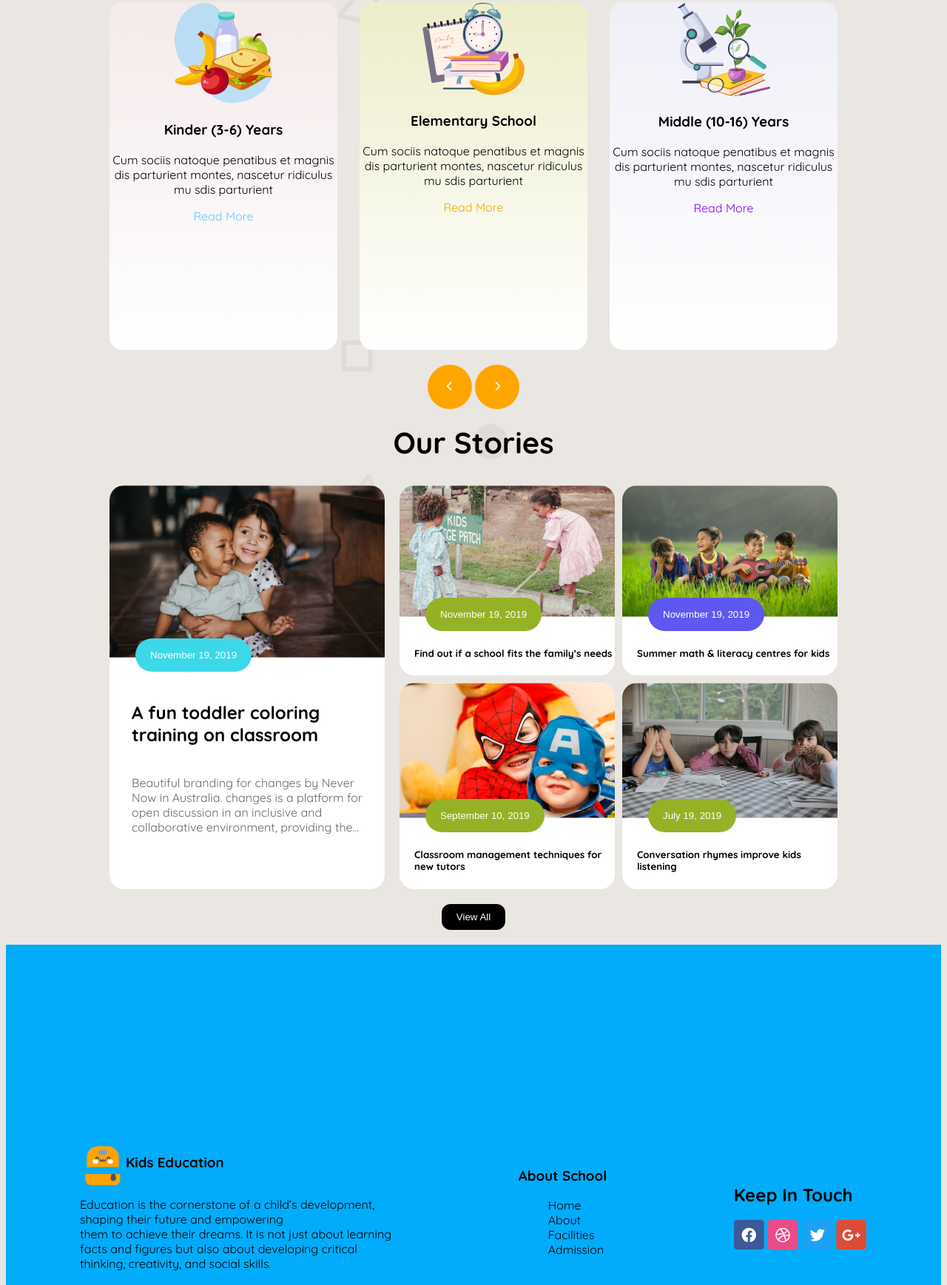
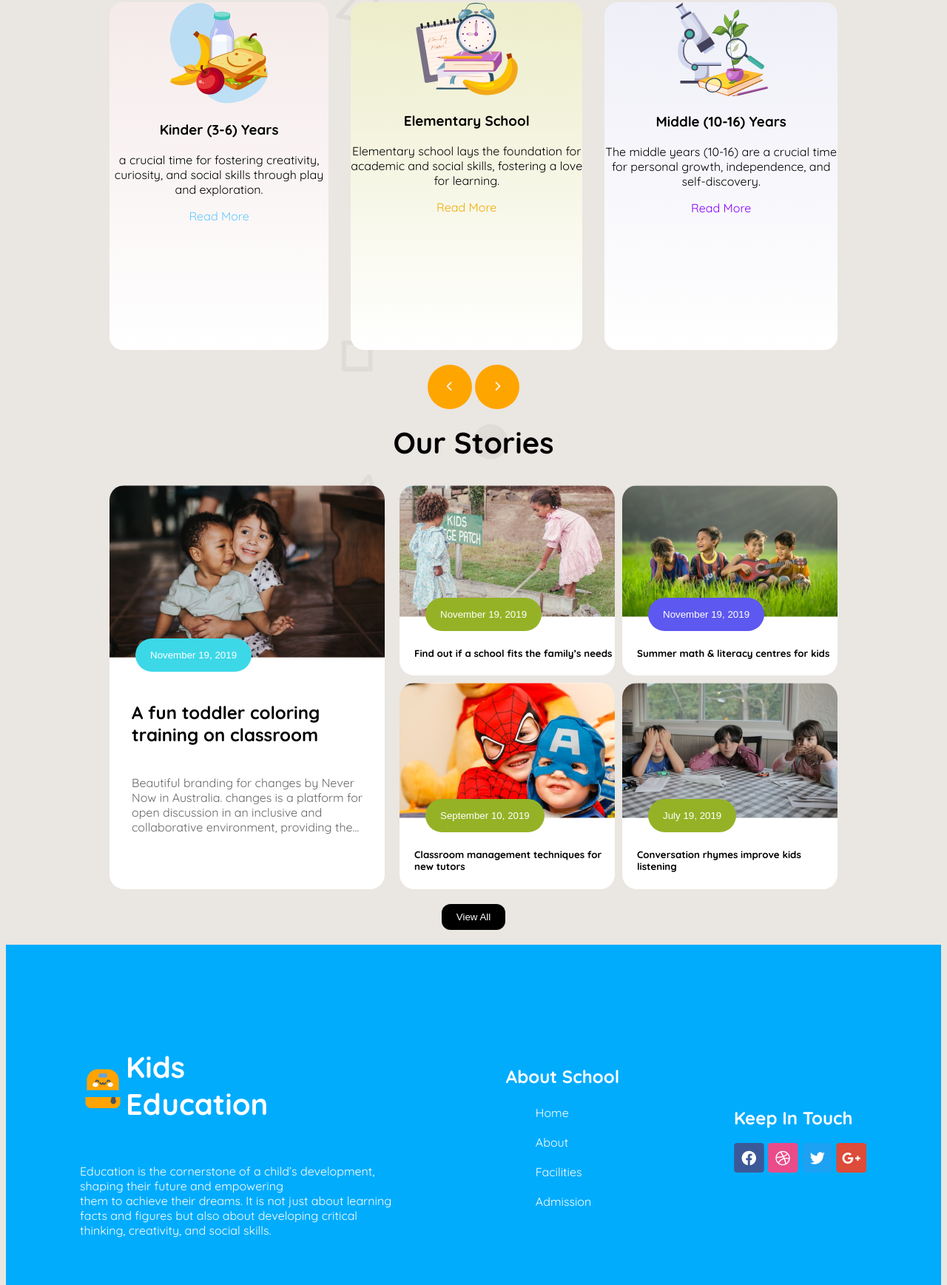
Before and after one commit to Sabit-Bin-Imran/ASSIGNMENT-02, a plain HTML site: page index.html in a window 1280 px wide. Shown: the part 860-2597 px from the top of the page at 74% size. Drawn offline with Linux system fonts and the light colour scheme.

Commit message:
fixed some mistake

```diff
--- a/index.html
+++ b/index.html
@@ -55,25 +55,19 @@
                 <div class="card1 text-align">
                     <img src="assets/kinder.png" alt="" class="card-img">
                     <h3 class="img-title">Kinder (3-6) Years</h3>
-                    <p class="img-desc">Cum sociis natoque penatibus et magnis
-                        dis parturient montes, nascetur ridiculus
-                        mu sdis parturient</p>
+                    <p class="img-desc">a crucial time for fostering creativity, curiosity, and social skills through play and exploration.</p>
                     <a class="read-more1" href="#">Read More</a>
                 </div>
                 <div class="card2 text-align">
                     <img src="assets/elementary.png" alt="">
                     <h3 class="img-title">Elementary School</h3>
-                    <p class="img-desc">Cum sociis natoque penatibus et magnis
-                        dis parturient montes, nascetur ridiculus
-                        mu sdis parturient</p>
+                    <p class="img-desc">Elementary school lays the foundation for academic and social skills, fostering a love for learning.</p>
                     <a class="read-more2" href="#">Read More</a>
                 </div>
                 <div class="card3 text-align">
                     <img src="assets/middle.png" alt="">
                     <h3 class="img-title">Middle (10-16) Years</h3>
-                    <p class="img-desc">Cum sociis natoque penatibus et magnis
-                        dis parturient montes, nascetur ridiculus
-                        mu sdis parturient</p>
+                    <p class="img-desc">The middle years (10-16) are a crucial time for personal growth, independence, and self-discovery.</p>
                     <a class="read-more3" href="#">Read More</a>
                 </div>
             </div>
@@ -145,7 +139,7 @@
         <div class="footer1">
             <div class="footer1-img-title">
                 <img src="assets/logo.png" alt="">
-                <h3>Kids
+                <h3>Kids <br>
                     Education</h3>
             </div>
             <p class="footer1-desc">Education is the cornerstone of a child’s development,<br> shaping their future and empowering <br> them to achieve their dreams. It is not just about learning <br> facts and figures but also about developing critical <br> thinking, creativity, and social skills.</p>
@@ -154,8 +148,11 @@
             <h3 class="footer2-title">About School</h3>
             <ul>
                 <li>Home</li>
+                <br>
                 <li>About</li>
+                <br>
                 <li>Facilities</li>
+                <br>
                 <li>Admission</li>
             </ul>
         </div>
--- a/style.css
+++ b/style.css
@@ -310,7 +310,6 @@ footer{
     align-items: center;
 
     background-color: rgba(1, 172, 253, 1);
-    height: 520px;
     padding: 100px;
     margin: 0;
 
@@ -323,9 +322,27 @@ footer{
 .footer2 li{
     list-style: none;
 }
-
-
-
+.footer1-img-title h3{
+    font-weight: bold;
+    font-size: 2.5rem;
+    color: white;
+}
+.footer1 p{
+    color: rgba(255, 255, 255, 1);
+}
+.footer2-title{
+    color: white;
+    font-weight: bold;
+    font-size: 1.5rem;
+}
+.footer2 li{
+    color: white;
+}
+.footer3 h2{
+    color: white;
+    font-weight: bold;
+    font-size: 1.5rem;
+}
 
 
 
@@ -378,13 +395,16 @@ footer{
 
 
     }
-    .our-stories-cards{
-        /
-        /* max-width: 100%; */
-    }
 
     .cards-section{
         grid-template-columns: repeat(2, 1fr);
         overflow: hidden;
     }
+    footer{
+        flex-direction: column;
+    }
+    .footer1, .footer2, .footer3{
+       text-align: left;
+    }
+
 }
```
